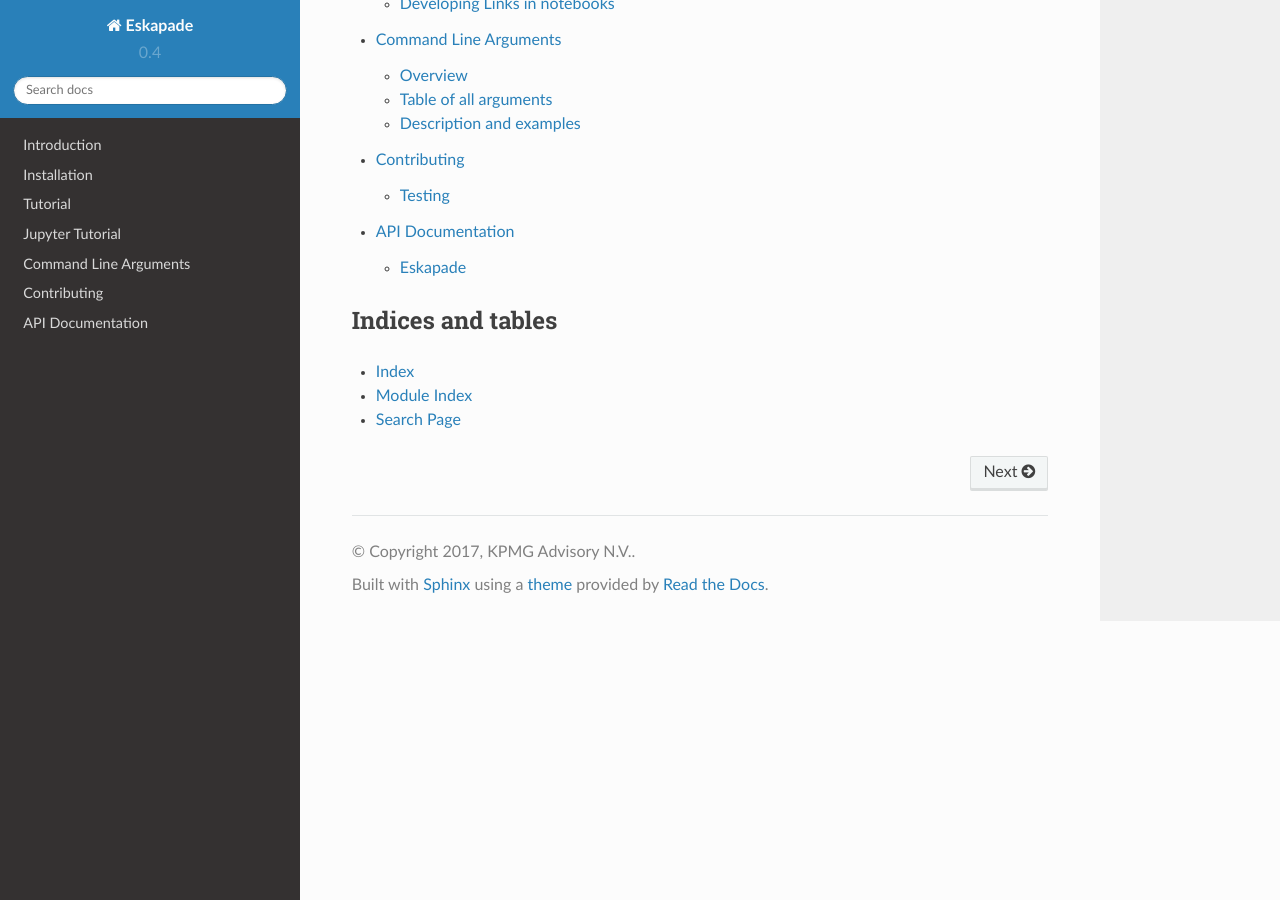
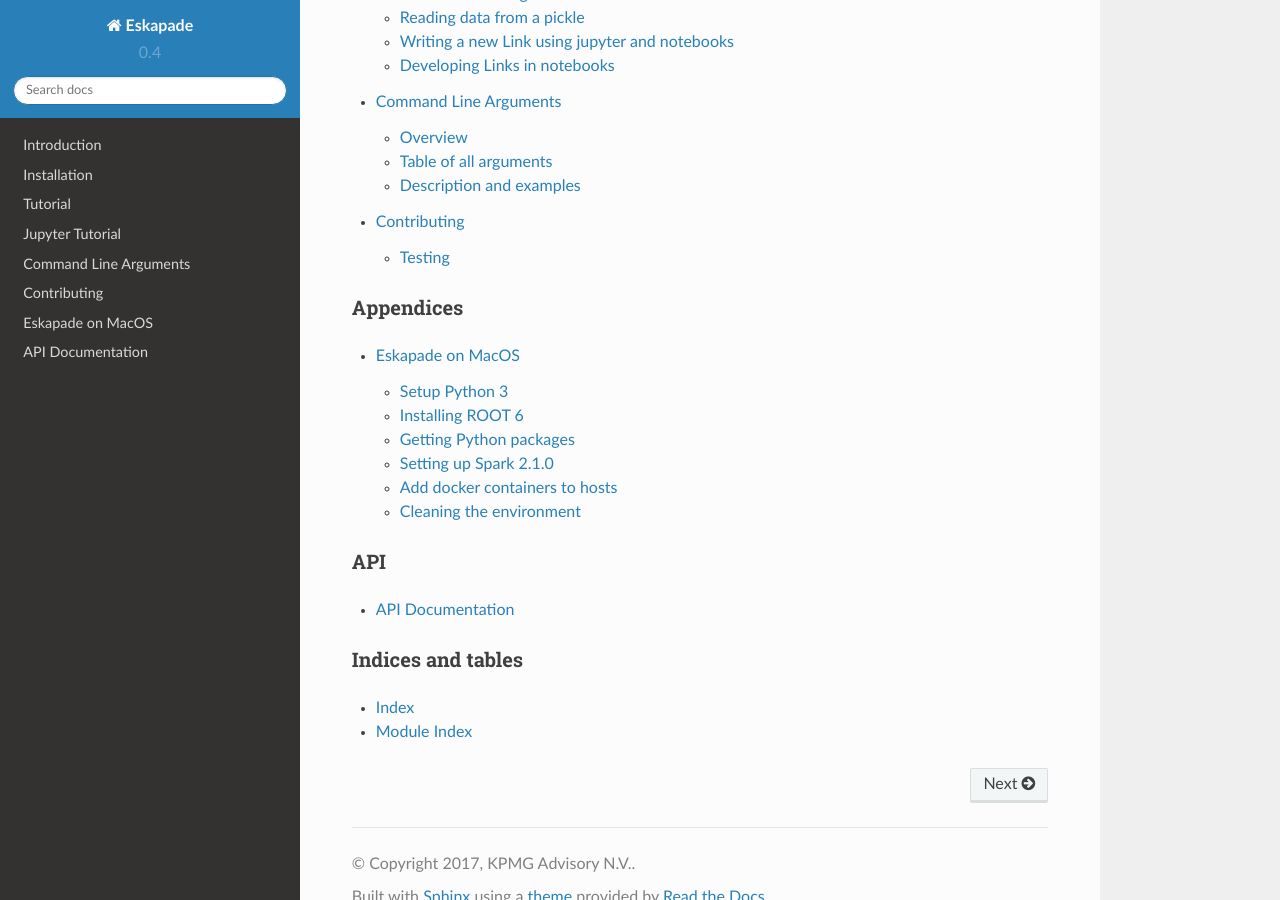
Before and after one commit to KaveIO/Eskapade, a Sphinx documentation site: the page built from docs/source/index.rst, in a window 1280 px wide and 900 px high, scrolled down 2206 px. Built offline with Sphinx 7.4.7 and the Read the Docs theme 2.0.0, drawn with Linux system fonts in a browser that asks for light colours; some of the changed text lies outside the part shown.

Commit message:
Docs: Clean up index and MacOS appendix

```diff
--- a/docs/source/index.rst
+++ b/docs/source/index.rst
@@ -16,6 +16,8 @@
 **Web page:** http://eskapade.kave.io
 
 **Repository:** http://github.com/kaveio/eskapade
+
+**Code reference:** `API Documentation <code.html>`_
 
 **Issues & Ideas:** https://github.com/kaveio/eskapade/issues
 
@@ -55,7 +57,7 @@
 and more.
 
 Release
--------
+=======
 
 In our 0.4 release (Feb 2017) we are releasing the core code to run the framework. It is written in python 3.
 Anyone can use this to learn Eskapade, build data analyses with the link-chain methodology,
@@ -75,12 +78,26 @@
    tutorial_jupyter
    command_line_arguments
    contributing
+
+Appendices
+----------
+
+.. toctree::
+   :maxdepth: 2
+
+   mac_os
+
+API
+---
+
+.. toctree::
+   :maxdepth: 1
+
    code
 
 
 Indices and tables
-==================
+------------------
 
 * :ref:`genindex`
 * :ref:`modindex`
-* :ref:`search`
--- a/docs/source/installation.rst
+++ b/docs/source/installation.rst
@@ -8,7 +8,7 @@
 the repository and run it on your own machine. See `Eskapade on your own machine`_ for the
 requirements.
 
-This manual is written for Linux systems, but Eskapade also runs fine on `MacOS <MacOS.html>`_ systems.
+This manual is written for Linux systems, but Eskapade also runs fine on `MacOS <mac_os.html>`_ systems.
 
 Eskapade on a virtual machine
 -----------------------------
@@ -65,4 +65,4 @@
 Installing Eskapade on MacOS
 ----------------------------
 
-To install eskapade on MacOS, see our `MacOS appendix <MacOS.html>`_.
+To install eskapade on MacOS, see our `MacOS appendix <mac_oS.html>`_.
--- a/docs/source/MacOS.rst
+++ b/docs/source/mac_os.rst
@@ -1,13 +1,14 @@
-Setting up Eskapade environment for MacOS
-=========================================
+Eskapade on MacOS
+=================
 
 This installation guide is written using **MacOS Sierra**.
 
-To install eskapade on MacOS there are basically 3 challenges to overcome certain versioning issues:
+To install eskapade on MacOS there are basically four challenges to overcome certain versioning issues:
+
   * Getting an isolated Python 3.5.2 environment,
   * Getting ROOT 6.08/06 to work with Python 3.5.2 (ROOT conflicts with Anaconda),
   * Getting Python packages similar to those in Anaconda,
-  * Getting SPARK 2.1.0 set up (the homebrew version does not cooperate).
+  * Getting Spark 2.1.0 set up (the homebrew version does not cooperate).
 
 Therefore we are building a KaveToolBox for MacOS and re-use the Vagrant code.
 
@@ -34,8 +35,8 @@
   mkvirtualenv -p .pyenv/versions/3.5.2/bin/python eskapade
   workon eskapade
 
-Installing ROOT6
-----------------
+Installing ROOT 6
+-----------------
 
 Clone ROOT from the git repository::
 
@@ -263,10 +264,10 @@
   wrapt==1.10.10
 
 
-Setting up SPARK 2.1.0
+Setting up Spark 2.1.0
 ----------------------
 
-Now download SPARK from apache, extract it, and compile it:
+Now download Spark from apache, extract it, and compile it:
 
 .. code-block:: bash
 
@@ -296,14 +297,14 @@
 
 Everytime you want to have a clean Eskapade environment run the following::
 
-  # --- setup PYTHON
+  # --- setup Python
   source /usr/local/bin/virtualenvwrapper.sh
   workon eskapade
 
   # --- setup ROOT
   source ~/root/bin/thisroot.sh
 
-  # --- setup SPARK
+  # --- setup Spark
   export SPARK_HOME=$HOME/spark-2.1.0
   export PYTHONPATH=$SPARK_HOME/python/:$PYTHONPATH
   export PYSPARK_SUBMIT_ARGS="--master local[4] --num-executors 1 --executor-cores 4 --executor-memory 4g pyspark-shell"
@@ -313,5 +314,4 @@
   source ./eskapade/setup.sh
   source ./analyticsengine/setup.sh
 
-
 To automate this you can put it in a 'setup_eskapade.sh' script, but at the time of writing we have not done this yet.
```
Also changed, not shown: other parts of docs/source/index.rst (+2 -1 lines), other parts of docs/source/mac_os.rst (+1 -1 lines).
